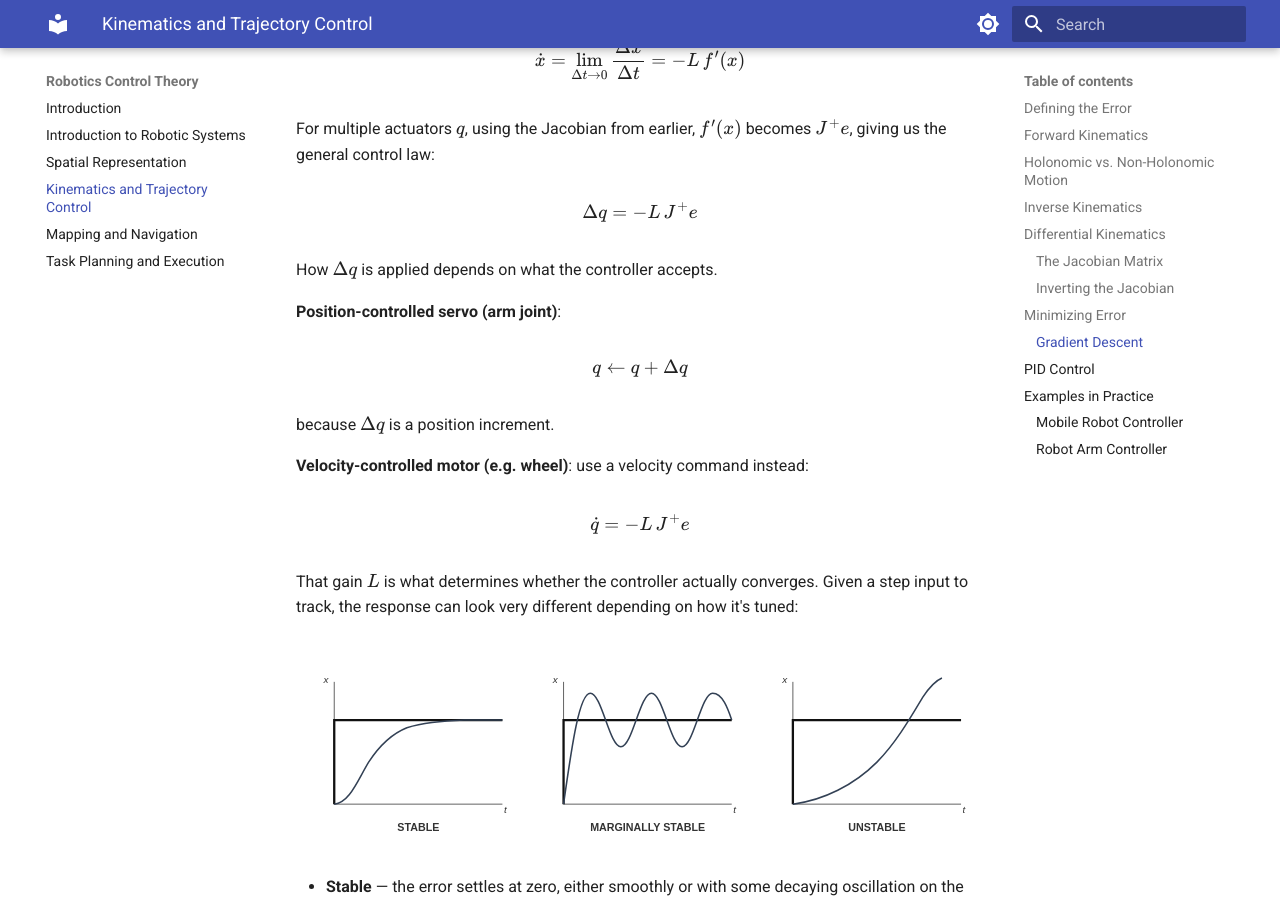
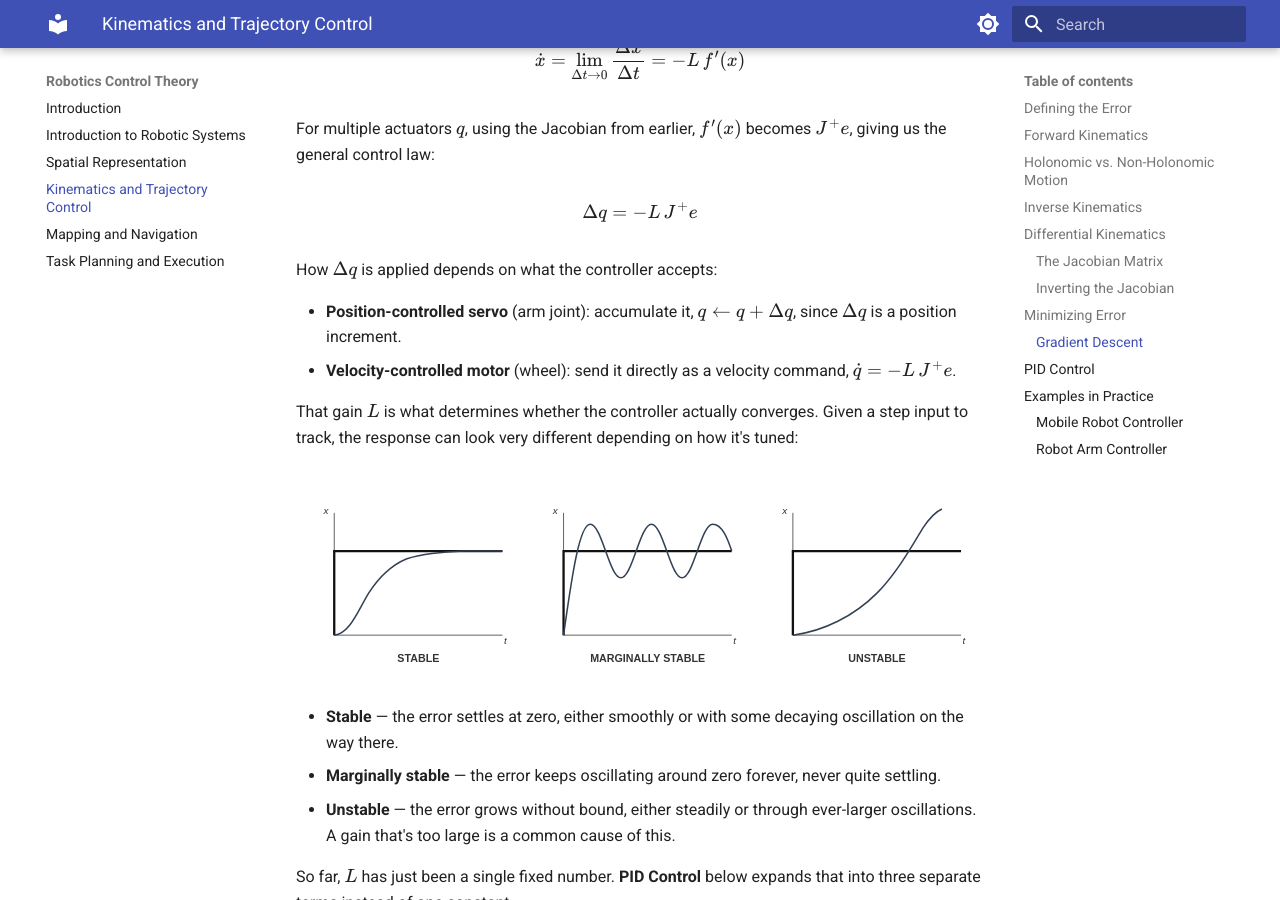
Before and after one commit to Kooroshoo/intro-to-robotics, an MkDocs documentation site: the page built from docs/03-kinematics-and-trajectory-control.md, in a window 1280 px wide and 900 px high, scrolled down 8711 px. Built offline with MkDocs 1.6.1 and Material for MkDocs 9.7.7, drawn with Linux system fonts in a browser that asks for light colours.

Commit message:
Update 03-kinematics-and-trajectory-control.md

```diff
--- a/docs/03-kinematics-and-trajectory-control.md
+++ b/docs/03-kinematics-and-trajectory-control.md
@@ -232,21 +232,10 @@ $$
 \Delta q = -L\,J^+e
 $$
 
-How $\Delta q$ is applied depends on what the controller accepts.
+How $\Delta q$ is applied depends on what the controller accepts:
 
-**Position-controlled servo (arm joint)**:
-
-$$
-q \leftarrow q + \Delta q
-$$
-
-because $\Delta q$ is a position increment.
-
-**Velocity-controlled motor (e.g. wheel)**: use a velocity command instead:
-
-$$
-\dot q = -L\,J^+e
-$$
+- **Position-controlled servo** (arm joint): accumulate it, $q \leftarrow q + \Delta q$, since $\Delta q$ is a position increment.
+- **Velocity-controlled motor** (wheel): send it directly as a velocity command, $\dot q = -L\,J^+e$.
 
 That gain $L$ is what determines whether the controller actually converges. Given a step input to track, the response can look very different depending on how it's tuned:
 
```
